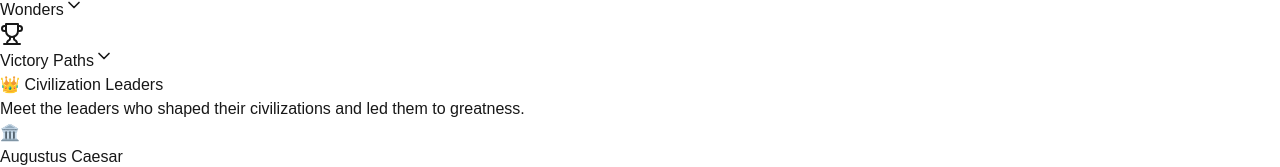
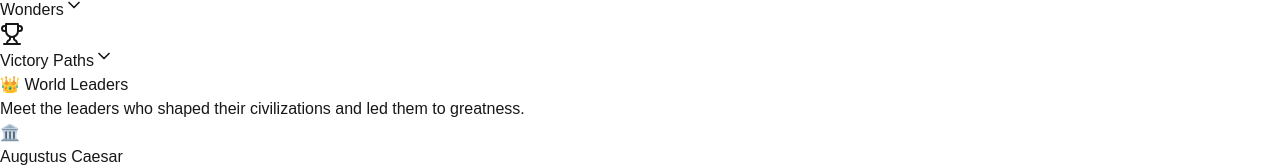
Before and after one commit to prashaantr/harveyCiv5, a Next.js app: page /leaders in a window 1280 px wide. Shown: the part 367-534 px from the top of the page. Built offline with nearby package versions, Linux system fonts and the light colour scheme.

Commit message:
initial commit

```diff
--- a/src/app/civilizations/[civilization]/page.tsx
+++ b/src/app/civilizations/[civilization]/page.tsx
@@ -1,4 +1,4 @@
-import { getData } from "../../../../lib/getData";
+import { getData } from "@/lib/getData";
 import { linkEntities } from "@/lib/linkEntities";
 import Link from "next/link";
 
--- a/src/app/leaders/page.tsx
+++ b/src/app/leaders/page.tsx
@@ -9,10 +9,10 @@ export default async function Leaders() {
     <div className="py-16 px-4 sm:px-8 max-w-6xl mx-auto text-[#222] bg-white font-sans leading-relaxed">
       {/* Page Header */}
       <h1
-        className="text-4xl sm:text-5xl font-extrabold tracking-tight mb-6 sm:mb-8 text-gray-900 text-center"
+        className="text-4xl sm:text-6xl font-extrabold tracking-tight mb-6 sm:mb-8 text-gray-900 text-center"
         style={{ fontFamily: "Sora, sans-serif" }}
       >
-        👑 Civilization Leaders
+        👑 World Leaders
       </h1>
       <p className="text-base sm:text-lg text-gray-700 text-center mb-8 sm:mb-10">
         Meet the leaders who shaped their civilizations and led them to greatness.
--- a/src/app/page.tsx
+++ b/src/app/page.tsx
@@ -42,7 +42,7 @@ export default async function Home() {
 
   // Apply entity linking to page content
   const description1 = linkEntities(
-    "Welcome to Prashaant's comprehensive guide to mastering Sid Meier's Civilization V, a 4X turn-based strategy game that redefines the iconic series with new ways to engage in world domination."
+    "Welcome to Prashaant's comprehensive guide to mastering Sid Meier's Civilization aX turn-based strategy game that redefines the iconic series with new ways to engage in world domination."
   );
   const description2 = linkEntities(
     "Lead a civilization from prehistoric times into the future on a procedurally generated map, achieving victory through research, exploration, diplomacy, expansion, economic development, government, and military conquest."
@@ -66,7 +66,7 @@ export default async function Home() {
           width="100%"
           height="500"
           className="sm:h-400"
-          src="https://www.youtube.com/embed/MGOdJMNN2b0?si=8888888888888888"
+          src="https://www.youtube.com/embed/MGOdJMNN2b0?autoplay=1&si=8888888888888888"
           title="Civilization V Guide"
           frameBorder="0"
           allow="accelerometer; autoplay; clipboard-write; encrypted-media; gyroscope; picture-in-picture"
--- a/src/app/pages/civilizations/[civilization]/page.tsx
+++ b/src/app/pages/civilizations/[civilization]/page.tsx
@@ -1,4 +1,4 @@
-import { getData } from "../../../../lib/getData";
+import { getData } from "@/lib/getData";
 import { linkEntities } from "@/lib/linkEntities";
 import Link from "next/link";
 
--- a/src/app/resources/page.tsx
+++ b/src/app/resources/page.tsx
@@ -22,7 +22,7 @@ export default async function ResourcesPage() {
     <div className="py-16 px-4 sm:px-8 max-w-6xl mx-auto text-[#222] bg-white font-sans leading-relaxed">
 
       {/* 🏞️ Page Title */}
-      <h1 className="text-4xl sm:text-5xl font-extrabold tracking-tight mb-8 sm:mb-10 text-gray-900 text-center flex items-center justify-center gap-2 sm:gap-3">
+      <h1 className="text-4xl sm:text-6xl font-extrabold tracking-tight mb-8 sm:mb-10 text-gray-900 text-center flex items-center justify-center gap-2 sm:gap-3">
         🏞️ Resources
       </h1>
       <p className="text-base sm:text-lg text-gray-600 text-center mb-8 sm:mb-12">
--- a/src/app/units/page.tsx
+++ b/src/app/units/page.tsx
@@ -25,8 +25,8 @@ export default async function Units() {
     <div className="py-16 px-4 sm:px-8 max-w-6xl mx-auto text-[#222] bg-white font-sans leading-relaxed">
 
       {/* ⚔️ Page Header */}
-      <h1 className="text-4xl sm:text-5xl font-extrabold tracking-tight mb-6 sm:mb-8 text-gray-900 text-center flex items-center justify-center gap-2 sm:gap-3">
-        <span className="text-4xl sm:text-5xl">⚔️</span> Units
+      <h1 className="text-4xl sm:text-6xl font-extrabold tracking-tight mb-6 sm:mb-8 text-gray-900 text-center flex items-center justify-center gap-2 sm:gap-3">
+        <span className="text-4xl sm:text-6xl">⚔️</span> Units
       </h1>
       <p className="text-base sm:text-lg text-gray-700 text-center mb-8 sm:mb-10">
         Discover the different units available in Civilization V and their strategic uses.
```
